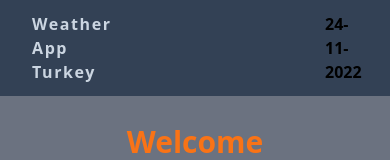
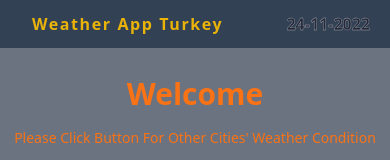
Before and after one commit to unaldutlu/weather_app_map, a React (Create React App) app: page / in a window 390 px wide. Shown: the top 160 px of the page. Built offline with nearby package versions, Linux system fonts and the light colour scheme; no server answers.

Commit message:
add grid update on page

```diff
--- a/src/components/Navbar.jsx
+++ b/src/components/Navbar.jsx
@@ -6,21 +6,21 @@ function Navbar() {
   const formatDate = Moment().format("DD-MM-YYYY");
   return (
     <div className='grid grid-cols-12 items-center bg-slate-700'>
-      <div className="col-span-4 flex justify-start">
+      <div className='col-span-8 lg:col-span-4 flex justify-start'>
         <NavLink
           to='/'
-          className='stylee text-md sm:text-xl p-3 tracking-widest duration-500 mx-5 font-bold hover:scale-125 lg:hover:scale-100 text-slate-300 hover:text-orange-500 lg:hover:text-slate-300'
+          className='stylee text-md sm:text-xl ps-3 py-3 tracking-widest duration-500 mx-5 font-bold hover:scale-110 lg:hover:scale-100 text-yellow-500 lg:text-slate-300 hover:text-orange-500 lg:hover:text-slate-300'
         >
           Weather App Turkey
         </NavLink>
       </div>
-      <div className='col-span-6 family'>
-        <nav className="hidden lg:block ">
+      <div className='hidden lg:block  col-span-0 lg:col-span-6 family'>
+        <nav>
           <ul className='flex flex-row'>
             <li className='hover:scale-125 hover:text-orange-500'>
               <NavLink
                 style={({ isActive }) => ({
-                  color: isActive ? "red" : "yellow",
+                  color: isActive ? "#f97316" : "yellow",
                   textDecoration: isActive ? "underline" : "none",
                 })}
                 to='/'
@@ -31,7 +31,7 @@ function Navbar() {
             <li className='hover:scale-125 hover:text-orange-500'>
               <NavLink
                 style={({ isActive }) => ({
-                  color: isActive ? "red" : "yellow",
+                  color: isActive ? "#f97316" : "yellow",
                   textDecoration: isActive ? "underline" : "none",
                 })}
                 to='turkeyMap'
@@ -42,7 +42,7 @@ function Navbar() {
             <li className='hover:scale-125 hover:text-orange-500'>
               <NavLink
                 style={({ isActive }) => ({
-                  color: isActive ? "red" : "yellow",
+                  color: isActive ? "#f97316" : "yellow",
                   textDecoration: isActive ? "underline" : "none",
                 })}
                 to='listOfCities'
@@ -53,8 +53,8 @@ function Navbar() {
           </ul>
         </nav>
       </div>
-      <div className='col-span-2 pr-5 font-bold '>
-        <h1 className='flex justify-end stylee'>{formatDate}</h1>
+      <div className='col-span-4 lg:col-span-2 pr-5 font-bold '>
+        <h1 className='flex justify-end styleee lg:hover:text-slate-300'>{formatDate}</h1>
       </div>
     </div>
   );
--- a/src/pages/ListOfCities.jsx
+++ b/src/pages/ListOfCities.jsx
@@ -13,7 +13,7 @@ function ListOfCities({ setLocation }) {
   };
 
   return (
-    <div className='flex flex-col justify-center items-center p-10'>
+    <div className='flex flex-col justify-center items-center py-10'>
       <form
         onSubmit={(e) => {
           e.preventDefault();
@@ -26,7 +26,7 @@ function ListOfCities({ setLocation }) {
             setCity(e.target.value);
           }}
           value={city}
-          className='h-7 w-60 rounded-lg mr-6 px-2 outline-none show font-bold'
+          className='selectt h-7  sm:w-60 rounded-lg mr-6 px-2 outline-none show font-bold'
         >
           {cities.map((city) => (
             <option key={`city-${city}`} value={city}>
@@ -42,8 +42,10 @@ function ListOfCities({ setLocation }) {
           Submit
         </button>
       </form>
-      <div className='style flex justify-center items-center mt-[17%]'>
-        <h1 className='font-extrabold text-4xl uppercase'>weather app turkey</h1>
+      <div className='style flex justify-center items-center mt-[50%] lg:mt-[17%] weather'>
+        <h1 className='font-extrabold text-xl sm:text-2xl lg:text-4xl uppercase'>
+          weather app turkey
+        </h1>
       </div>
     </div>
   );
```
